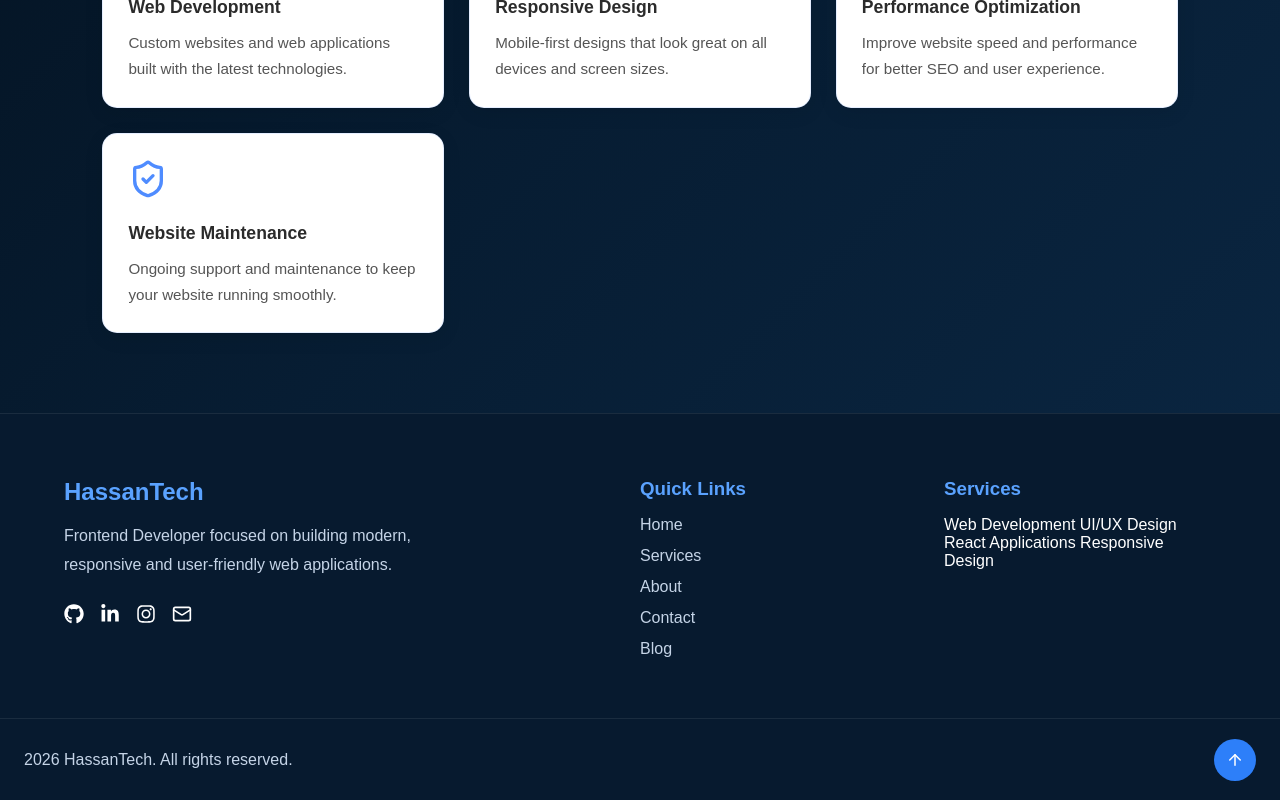
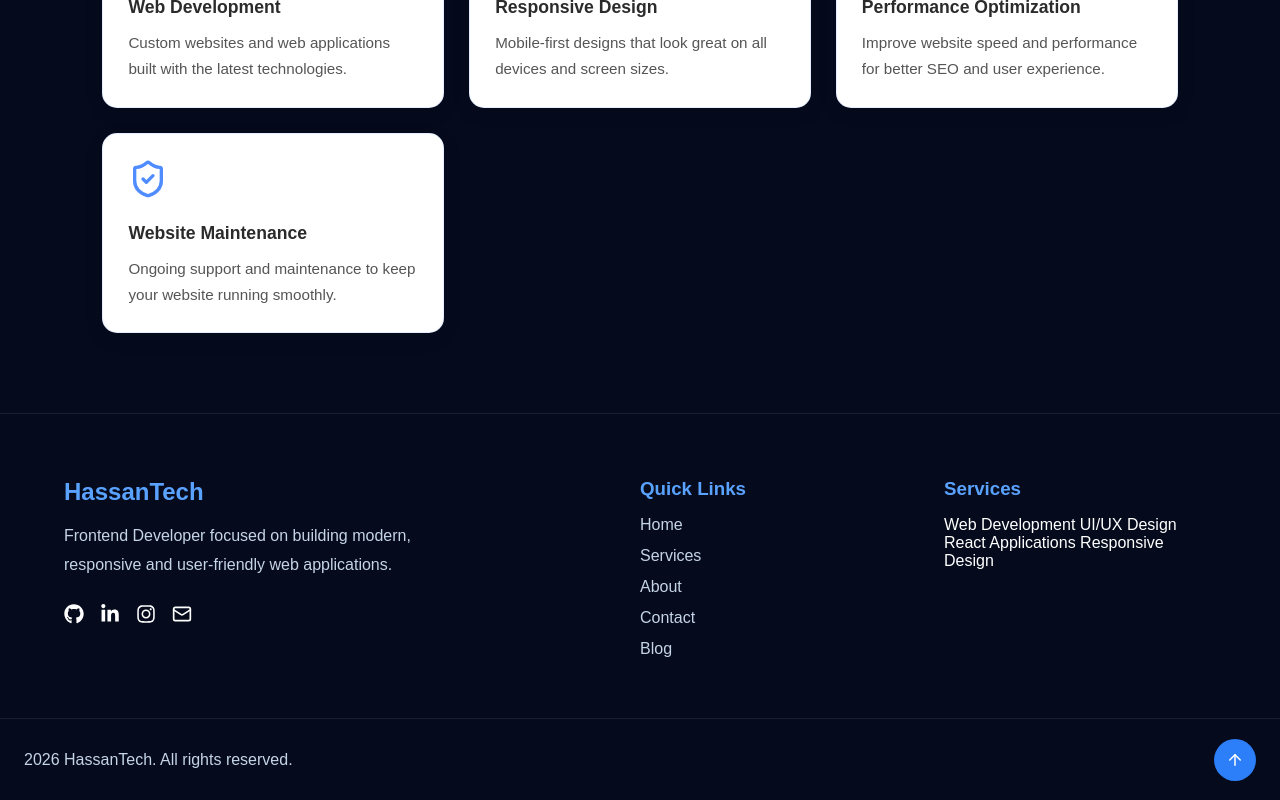
Before and after one commit to Adam-ops0952/My-Portfolio, a React (Vite) app: page / in a window 1280 px wide. Shown: the part 2331-3131 px from the top of the page. Built offline with nearby package versions, Linux system fonts and the light colour scheme.

Commit message:
fix body color

```diff
--- a/src/Styles/Footer.css
+++ b/src/Styles/Footer.css
@@ -1,5 +1,5 @@
 .footer {
-  background: #071a2f;
+  background: #050b1c;
   color: #fff;
   padding-top: 4rem;
   border-top: 1px solid rgba(255,255,255,0.08);
--- a/src/Styles/Home.css
+++ b/src/Styles/Home.css
@@ -1,7 +1,7 @@
 body{
   margin: 0;
   font-family: Arial, sans-serif;
- /* background: #0b1220;*/
+  background: #050b1c;
   color: #fff;
 }
 
--- a/src/Styles/Services1.css
+++ b/src/Styles/Services1.css
@@ -1,12 +1,13 @@
 .services {
   min-height: 60vh;
   padding: 80px 8%;
-  background: linear-gradient(
+  background-color: #050b1c;
+/*  background: linear-gradient(
     135deg,
     #041322,
     #071d33,
     #0a2540
-  );
+  ); */
   color: white;
 }
 
```
